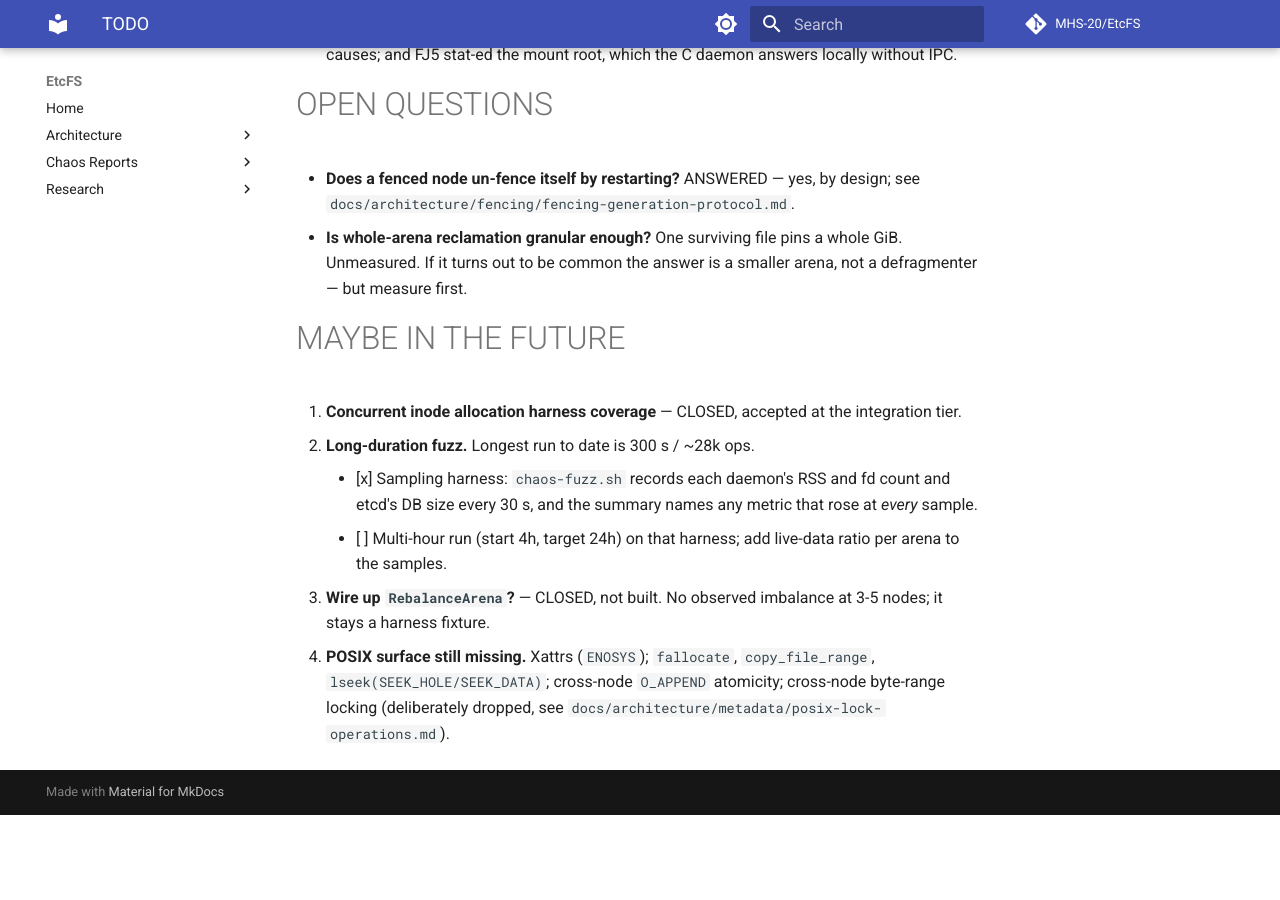
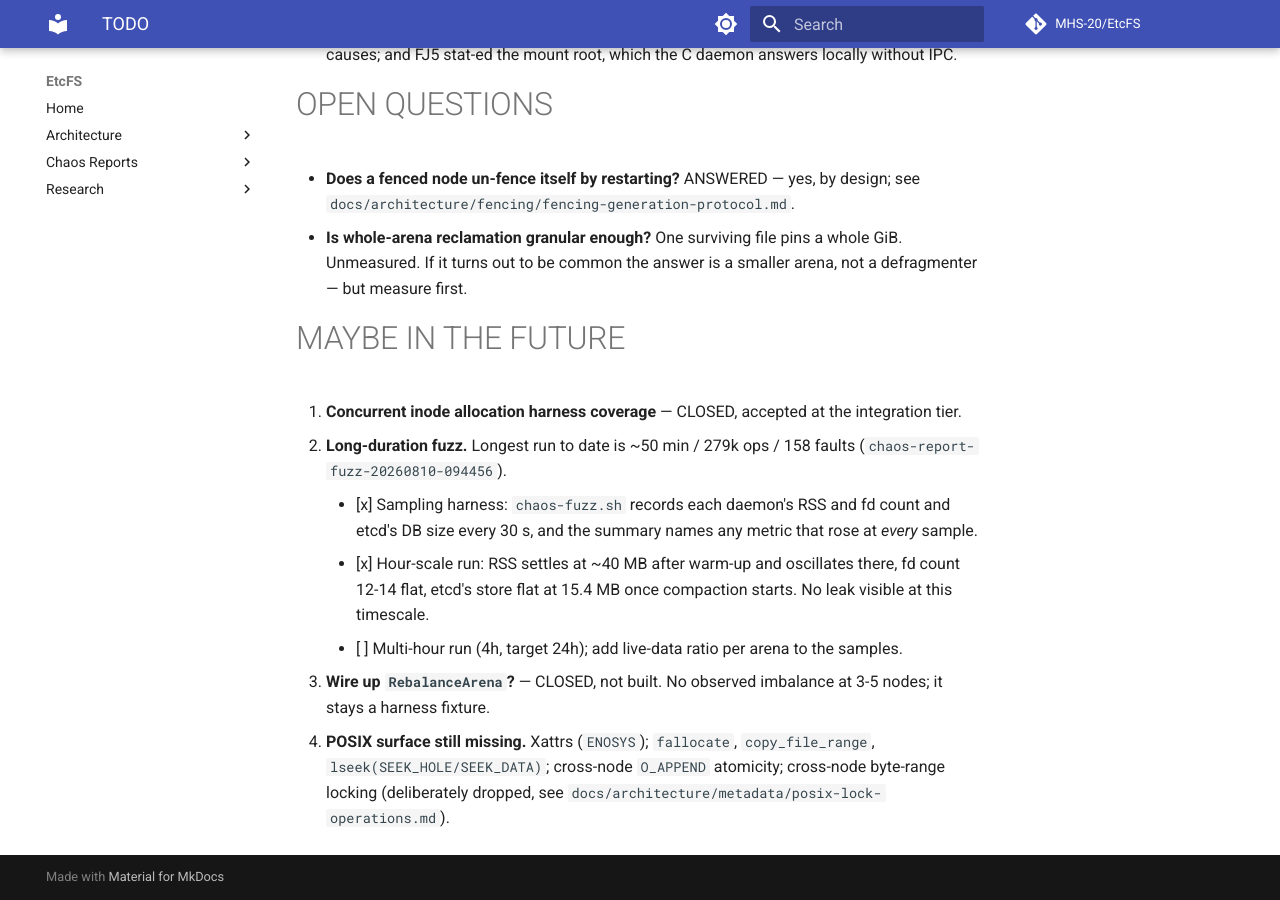
Before and after one commit to MHS-20/EtcFS, an MkDocs documentation site: the page built from docs/TODO.md, in a window 1280 px wide and 900 px high, scrolled down 3407 px. Built offline with MkDocs 1.6.1 and Material for MkDocs 9.7.7, drawn with Linux system fonts in a browser that asks for light colours; comment, search, counter and statistics services are not loaded; before the commit the page ends 4222 px from its top, so only the background shows below that.

Commit message:
docs(todo): recorded the hour-scale fuzz result

```diff
--- a/docs/TODO.md
+++ b/docs/TODO.md
@@ -74,8 +74,9 @@ correctness problem; nothing is.
 # MAYBE IN THE FUTURE
 
 35. **Concurrent inode allocation harness coverage** — CLOSED, accepted at the integration tier.
-36. **Long-duration fuzz.** Longest run to date is 300 s / ~28k ops.
+36. **Long-duration fuzz.** Longest run to date is ~50 min / 279k ops / 158 faults (`chaos-report-fuzz-20260810-094456`).
     - [x] Sampling harness: `chaos-fuzz.sh` records each daemon's RSS and fd count and etcd's DB size every 30 s, and the summary names any metric that rose at *every* sample.
-    - [ ] Multi-hour run (start 4h, target 24h) on that harness; add live-data ratio per arena to the samples.
+    - [x] Hour-scale run: RSS settles at ~40 MB after warm-up and oscillates there, fd count 12-14 flat, etcd's store flat at 15.4 MB once compaction starts. No leak visible at this timescale.
+    - [ ] Multi-hour run (4h, target 24h); add live-data ratio per arena to the samples.
 37. **Wire up `RebalanceArena`?** — CLOSED, not built. No observed imbalance at 3-5 nodes; it stays a harness fixture.
 38. **POSIX surface still missing.** Xattrs (`ENOSYS`); `fallocate`, `copy_file_range`, `lseek(SEEK_HOLE/SEEK_DATA)`; cross-node `O_APPEND` atomicity; cross-node byte-range locking (deliberately dropped, see `docs/architecture/metadata/posix-lock-operations.md`).
```
Also changed, not shown: docs/design-decisions.md (+4 -0 lines).
